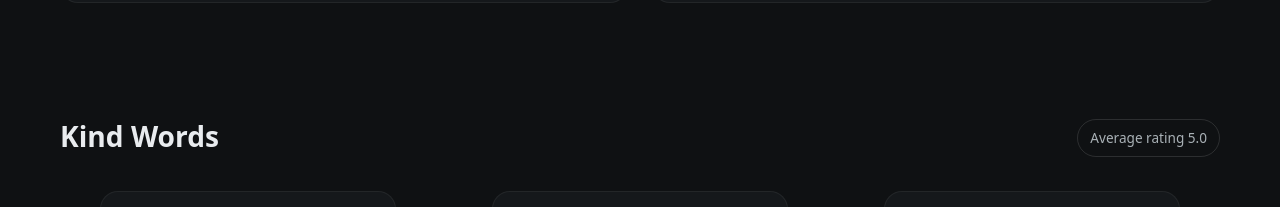
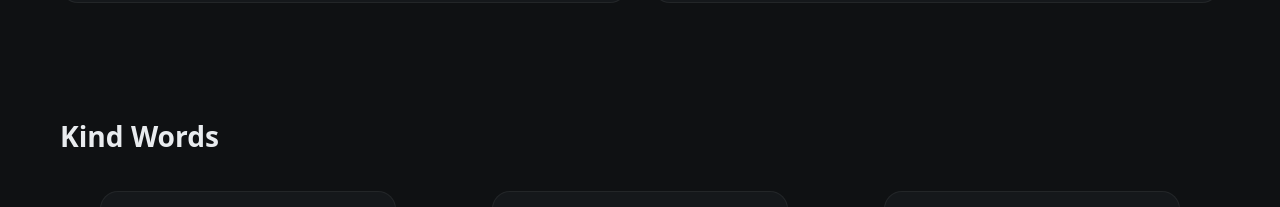
Before and after one commit to markomaks92/markomaks92.github.io, a plain HTML site: page index.html in a window 1280 px wide. Shown: the part 1981-2188 px from the top of the page. Drawn offline with Linux system fonts and the light colour scheme.

Commit message:
Update index.html

```diff
--- a/index.html
+++ b/index.html
@@ -259,8 +259,7 @@
     <section id="testimonials">
       <div class="section-title">
         <h2>Kind Words</h2>
-        <span class="pill">Average rating 5.0</span>
-      </div>
+           </div>
       <div class="quotes">
         <blockquote class="quote">“They transformed our flat into a sanctuary. The lighting plan alone changed how we live.”<footer>— Ana & Marko</footer></blockquote>
         <blockquote class="quote">“On time, on budget, and with impeccable taste. We trusted them with every decision.”<footer>— Hotel N, GM</footer></blockquote>
```
